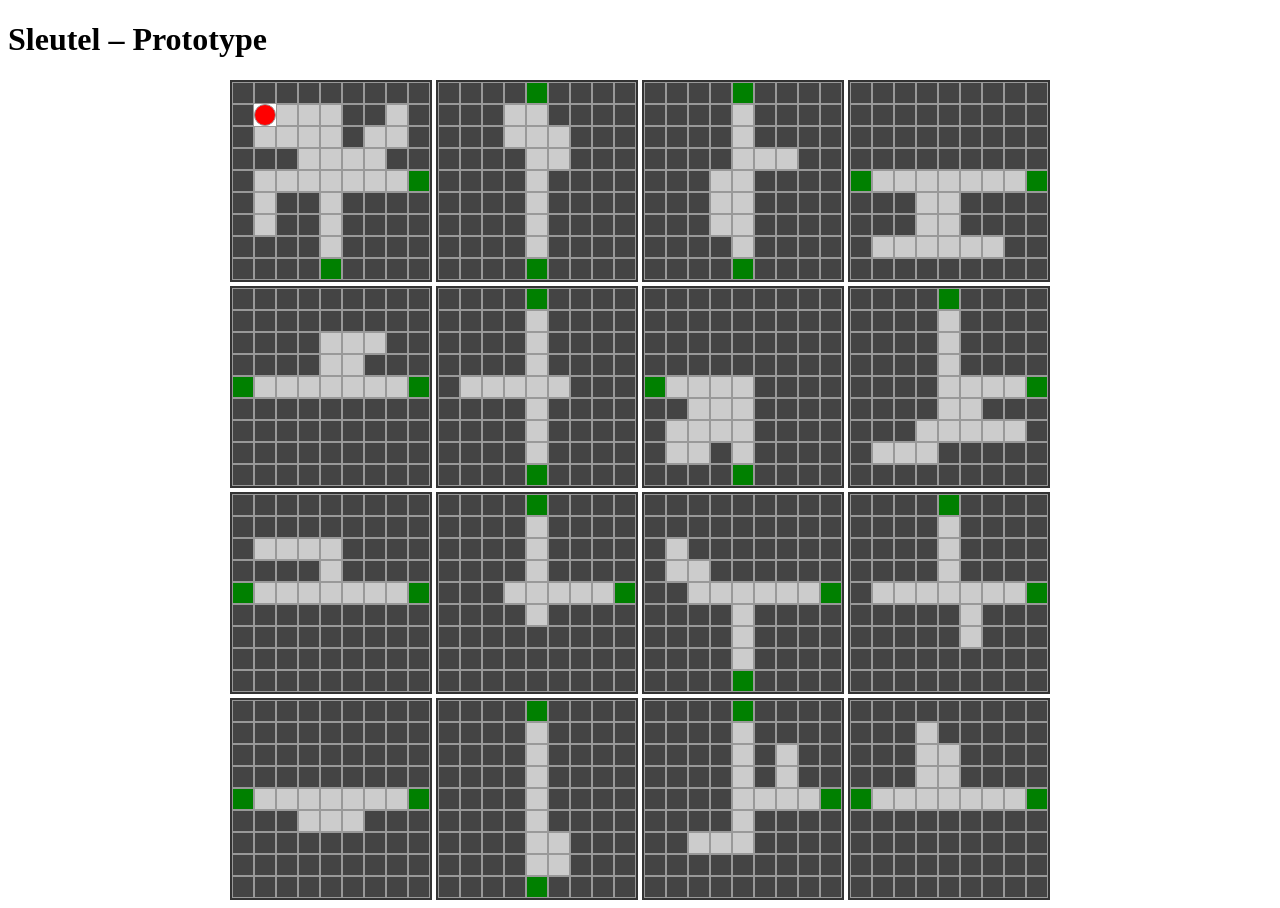
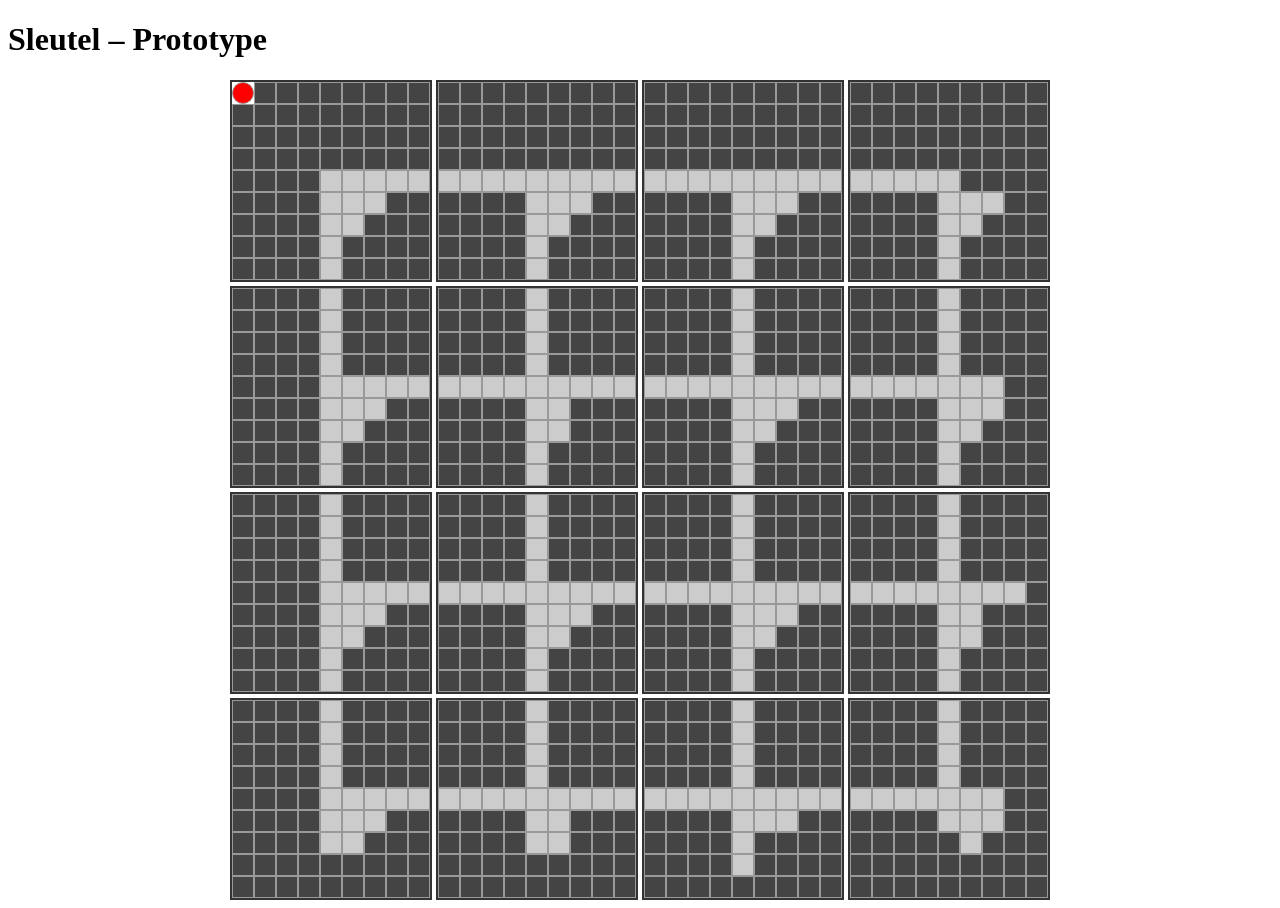
Before and after one commit to RobinS55/Sleutel, a React (Vite) app: page / in a window 1280 px wide. Built offline with nearby package versions, Linux system fonts and the light colour scheme.

Commit message:
Update Board.jsx

```diff
--- a/src/Board.jsx
+++ b/src/Board.jsx
@@ -1,142 +1,184 @@
-import React, { useState, useEffect } from "react";
+import React, { useEffect, useState } from "react";
 import "./Board.css";
 
-const GRID_SIZE = 9; // oneven -> uitgangen in het midden
-const BOARD_COLS = 4;
-const BOARD_ROWS = 4;
+const ROOM_SIZE = 9; // oneven, zodat uitgangen altijd in het midden
+const GRID_SIZE = 4;
 
-function generateEmptyRoom() {
-  return Array.from({ length: GRID_SIZE }, () =>
-    Array.from({ length: GRID_SIZE }, () => "wall")
+const createEmptyRoom = () =>
+  Array.from({ length: ROOM_SIZE }, () =>
+    Array.from({ length: ROOM_SIZE }, () => "wall")
   );
-}
 
-function carvePath(room, start, end) {
-  let [x, y] = start;
-  room[y][x] = "path";
+function generateRoom(x, y, exits, isFirstRoom) {
+  const room = createEmptyRoom();
+  const mid = Math.floor(ROOM_SIZE / 2);
 
-  while (x !== end[0] || y !== end[1]) {
-    if (Math.random() < 0.5 && x !== end[0]) {
-      x += x < end[0] ? 1 : -1;
-    } else if (y !== end[1]) {
-      y += y < end[1] ? 1 : -1;
+  // basispad
+  room[mid][mid] = "path";
+
+  // maak alle exits zichtbaar
+  if (exits.top) room[0][mid] = "exit";
+  if (exits.bottom) room[ROOM_SIZE - 1][mid] = "exit";
+  if (exits.left) room[mid][0] = "exit";
+  if (exits.right) room[mid][ROOM_SIZE - 1] = "exit";
+
+  // verbind exits met centrum via slingerpaden
+  const connect = (tx, ty) => {
+    let cx = mid;
+    let cy = mid;
+    while (cx !== tx || cy !== ty) {
+      if (cx < tx) cx++;
+      else if (cx > tx) cx--;
+      else if (cy < ty) cy++;
+      else if (cy > ty) cy--;
+      room[cy][cx] = "path";
     }
-    room[y][x] = "path";
-  }
-}
-
-function generateRoom(isFirst = false) {
-  const room = generateEmptyRoom();
-  const mid = Math.floor(GRID_SIZE / 2);
-
-  const exits = {
-    left: [0, mid],
-    right: [GRID_SIZE - 1, mid],
-    top: [mid, 0],
-    bottom: [mid, GRID_SIZE - 1],
   };
 
-  let chosenExits = [];
+  if (exits.top) connect(mid, 0);
+  if (exits.bottom) connect(mid, ROOM_SIZE - 1);
+  if (exits.left) connect(0, mid);
+  if (exits.right) connect(ROOM_SIZE - 1, mid);
 
-  if (isFirst) {
-    chosenExits = [exits.right, exits.bottom];
-    room[1][1] = "start"; // speler begint linksboven in eerste kamer
-    carvePath(room, [1,1], exits.right);
-    carvePath(room, [1,1], exits.bottom);
-  } else {
-    const exitKeys = Object.keys(exits);
-    chosenExits = exitKeys
-      .sort(() => 0.5 - Math.random())
-      .slice(0, 2)
-      .map((key) => exits[key]);
-    chosenExits.forEach((exit) => carvePath(room, [Math.floor(GRID_SIZE/2), Math.floor(GRID_SIZE/2)], exit));
-  }
-
-  // extra doodlopende paden voor variatie
-  for (let i = 0; i < 2; i++) {
-    const randX = 1 + Math.floor(Math.random() * (GRID_SIZE - 2));
-    const randY = 1 + Math.floor(Math.random() * (GRID_SIZE - 2));
-    if (room[randY][randX] === "wall") {
-      carvePath(room, [Math.floor(GRID_SIZE/2), Math.floor(GRID_SIZE/2)], [randX, randY]);
+  // extra doodlopende paden toevoegen voor variatie
+  for (let i = 0; i < 3; i++) {
+    let cx = mid;
+    let cy = mid;
+    for (let j = 0; j < 3; j++) {
+      if (Math.random() > 0.5 && cx + 1 < ROOM_SIZE - 1) cx++;
+      else if (cy + 1 < ROOM_SIZE - 1) cy++;
+      room[cy][cx] = "path";
     }
   }
 
-  // markeer uitgangen
-  Object.values(exits).forEach(([x, y]) => {
-    if (room[y][x] === "path") room[y][x] = "exit";
-  });
+  // eerste kamer: pad naar rechts en beneden verplicht
+  if (isFirstRoom) {
+    connect(mid, ROOM_SIZE - 1);
+    connect(ROOM_SIZE - 1, mid);
+  }
 
   return room;
 }
 
 function generateBoard() {
   const board = [];
-  for (let row = 0; row < BOARD_ROWS; row++) {
-    const rowArr = [];
-    for (let col = 0; col < BOARD_COLS; col++) {
-      rowArr.push(generateRoom(row === 0 && col === 0));
+  const exitsMap = {};
+
+  for (let y = 0; y < GRID_SIZE; y++) {
+    board[y] = [];
+    for (let x = 0; x < GRID_SIZE; x++) {
+      const isFirst = x === 0 && y === 0;
+
+      const exits = {
+        top: y > 0,
+        bottom: y < GRID_SIZE - 1,
+        left: x > 0,
+        right: x < GRID_SIZE - 1,
+      };
+
+      // speciale regels rand
+      if (x === 0 && y === GRID_SIZE - 1) exits.bottom = false; // linksonder
+      if (x === GRID_SIZE - 1 && y === 0) exits.right = false; // rechtsboven
+
+      // eerste kamer
+      if (isFirst) {
+        exits.left = false;
+        exits.top = false;
+        exits.right = true;
+        exits.bottom = true;
+      }
+
+      exitsMap[`${x},${y}`] = exits;
+      board[y][x] = generateRoom(x, y, exits, isFirst);
     }
-    board.push(rowArr);
   }
-  return board;
+
+  return { board, exitsMap };
 }
 
 export default function Board() {
-  const [board, setBoard] = useState([]);
-  const [playerPos, setPlayerPos] = useState({ row: 0, col: 0, y: 1, x: 1 });
+  const [{ board, exitsMap }] = useState(generateBoard);
+  const [pos, setPos] = useState({ x: 0, y: 0, px: 0, py: 0 });
 
-  useEffect(() => {
-    document.title = "Sleutel";
-    setBoard(generateBoard());
-  }, []);
-
-  // eenvoudige beweging met pijltjestoetsen
+  // keyboard besturing
   useEffect(() => {
     const handleKey = (e) => {
-      if (!board.length) return;
-      let { row, col, y, x } = playerPos;
-      const room = board[row][col];
+      if (["ArrowUp", "ArrowDown", "ArrowLeft", "ArrowRight"].includes(e.key)) {
+        e.preventDefault();
 
-      let newY = y;
-      let newX = x;
+        let { x, y, px, py } = pos;
+        const room = board[y][x];
+        let nx = px;
+        let ny = py;
 
-      if (e.key === "ArrowUp") newY--;
-      if (e.key === "ArrowDown") newY++;
-      if (e.key === "ArrowLeft") newX--;
-      if (e.key === "ArrowRight") newX++;
+        if (e.key === "ArrowUp") ny--;
+        if (e.key === "ArrowDown") ny++;
+        if (e.key === "ArrowLeft") nx--;
+        if (e.key === "ArrowRight") nx++;
 
-      // binnen kamer checken
-      if (newY >= 0 && newY < GRID_SIZE && newX >= 0 && newX < GRID_SIZE) {
-        const cell = room[newY][newX];
-        if (cell === "path" || cell === "exit") {
-          setPlayerPos({ row, col, y: newY, x: newX });
+        if (room[ny] && room[ny][nx] && room[ny][nx] !== "wall") {
+          // gewone beweging in kamer
+          setPos({ x, y, px: nx, py: ny });
+        } else if (room[py][px] === "exit") {
+          // check uitgang
+          let newX = x;
+          let newY = y;
+          let newPx = px;
+          let newPy = py;
+
+          if (py === 0 && exitsMap[`${x},${y}`].top) {
+            newY = (y - 1 + GRID_SIZE) % GRID_SIZE;
+            newPy = ROOM_SIZE - 2;
+            newPx = Math.floor(ROOM_SIZE / 2);
+          } else if (
+            py === ROOM_SIZE - 1 &&
+            exitsMap[`${x},${y}`].bottom
+          ) {
+            newY = (y + 1) % GRID_SIZE;
+            newPy = 1;
+            newPx = Math.floor(ROOM_SIZE / 2);
+          } else if (px === 0 && exitsMap[`${x},${y}`].left) {
+            newX = (x - 1 + GRID_SIZE) % GRID_SIZE;
+            newPx = ROOM_SIZE - 2;
+            newPy = Math.floor(ROOM_SIZE / 2);
+          } else if (
+            px === ROOM_SIZE - 1 &&
+            exitsMap[`${x},${y}`].right
+          ) {
+            newX = (x + 1) % GRID_SIZE;
+            newPx = 1;
+            newPy = Math.floor(ROOM_SIZE / 2);
+          }
+
+          setPos({ x: newX, y: newY, px: newPx, py: newPy });
         }
       }
     };
 
     window.addEventListener("keydown", handleKey);
     return () => window.removeEventListener("keydown", handleKey);
-  }, [playerPos, board]);
+  }, [pos, board, exitsMap]);
 
   return (
     <div className="board">
-      {board.map((row, rowIndex) => (
-        <div key={rowIndex} className="board-row">
-          {row.map((room, colIndex) => (
-            <div key={colIndex} className="room">
-              {room.map((rowCells, y) => (
-                <div key={y} className="room-row">
-                  {rowCells.map((cell, x) => {
-                    let className = cell;
-                    if (
-                      rowIndex === playerPos.row &&
-                      colIndex === playerPos.col &&
-                      y === playerPos.y &&
-                      x === playerPos.x
-                    ) {
-                      className = "player";
-                    }
-                    return <div key={x} className={`cell ${className}`}></div>;
+      {board.map((row, y) => (
+        <div key={y} className="board-row">
+          {row.map((room, x) => (
+            <div
+              key={x}
+              className={`room ${x === pos.x && y === pos.y ? "active" : ""}`}
+            >
+              {room.map((r, ry) => (
+                <div key={ry} className="room-row">
+                  {r.map((cell, rx) => {
+                    const isPlayer =
+                      x === pos.x && y === pos.y && rx === pos.px && ry === pos.py;
+                    return (
+                      <div
+                        key={rx}
+                        className={`cell ${cell} ${isPlayer ? "player" : ""}`}
+                      />
+                    );
                   })}
                 </div>
               ))}
```
